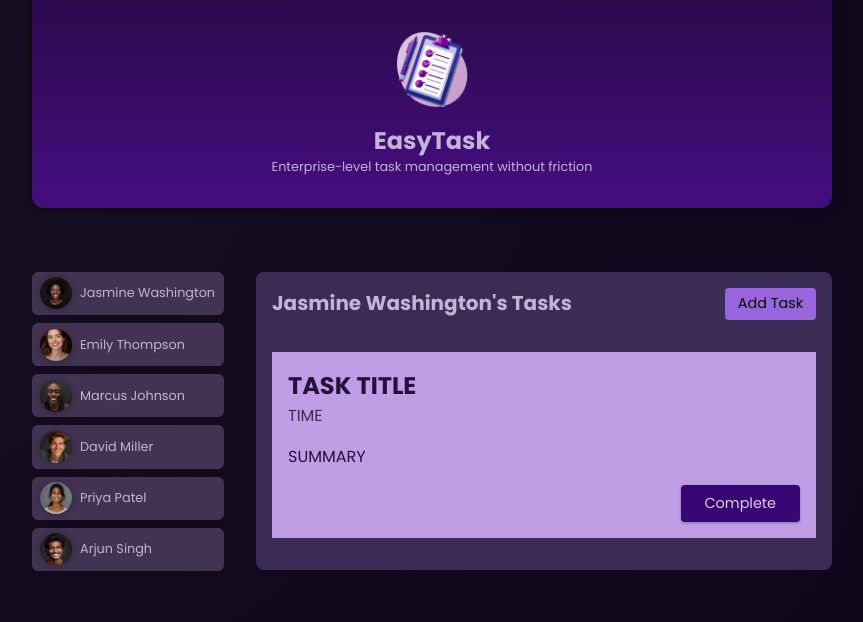
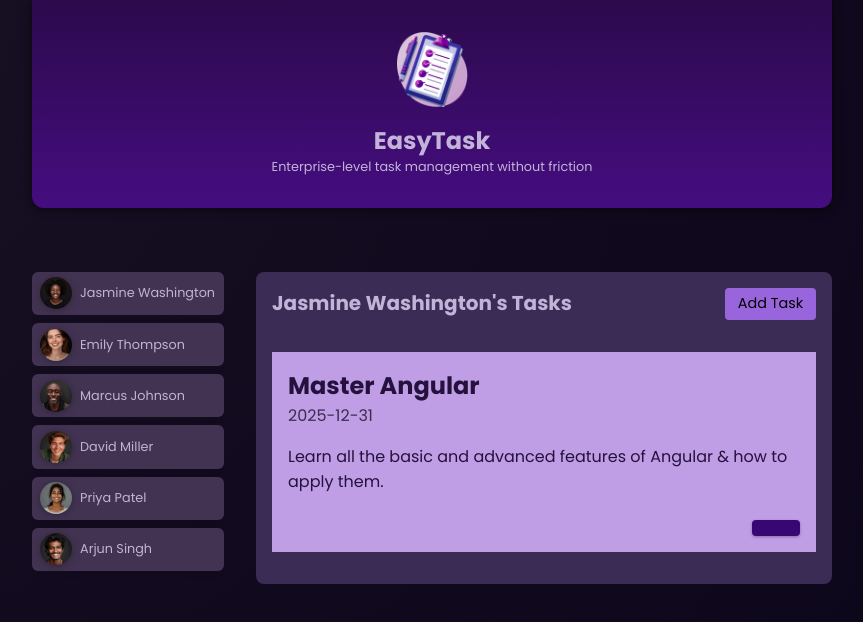
Before and after one commit to ankur-verma30/Awesomeness-With-AngularJS, an Angular app in the folder first-angular-app/: page / in a window 1280 px wide. Both pictures are taken after a click on the button "Jasmine Washington". Shown: the top 622 px of the page, without its empty margins (208-1071 px from the left). Built offline with nearby package versions, Linux system fonts and the light colour scheme.

Commit message:
Revisiting concepts

```diff
--- a/first-angular-app/src/app/tasks/task/task.component.html
+++ b/first-angular-app/src/app/tasks/task/task.component.html
@@ -1,8 +1,8 @@
 <article>
-  <h2>TASK TITLE</h2>
-  <time >TIME</time>
-  <p>SUMMARY</p>
+  <h2>{{task.title}}</h2>
+  <time >{{task.dueDate}}</time>
+  <p>{{task.summary}}</p>
   <p class="actions">
-    <button>Complete</button>
+    <button></button>
   </p>
 </article>
--- a/first-angular-app/src/app/tasks/tasks.component.html
+++ b/first-angular-app/src/app/tasks/tasks.component.html
@@ -9,7 +9,7 @@
   <ul>
     @for(task of selectedUserTasks;track task.id ){
         <li>
-          <app-task />
+          <app-task [task]="task" />
         </li>
     }
 
```
Also changed, not shown: first-angular-app/src/app/tasks/task/task.component.ts (+10 -2 lines), first-angular-app/Notes.txt (added), first-angular-app/src/notes/Angular-Essentials-Components,Templates,Services&More/Lec15.txt (added), first-angular-app/src/notes/Angular-Essentials-Components,Templates,Services&More/Lec16Styling_Header_Component&_Adding_Image.txt (added), first-angular-app/src/notes/Angular-Essentials-Components,Templates,Services&More/Lec17Managing&CreatingComponentsWithAngularCLI.txt (added).
